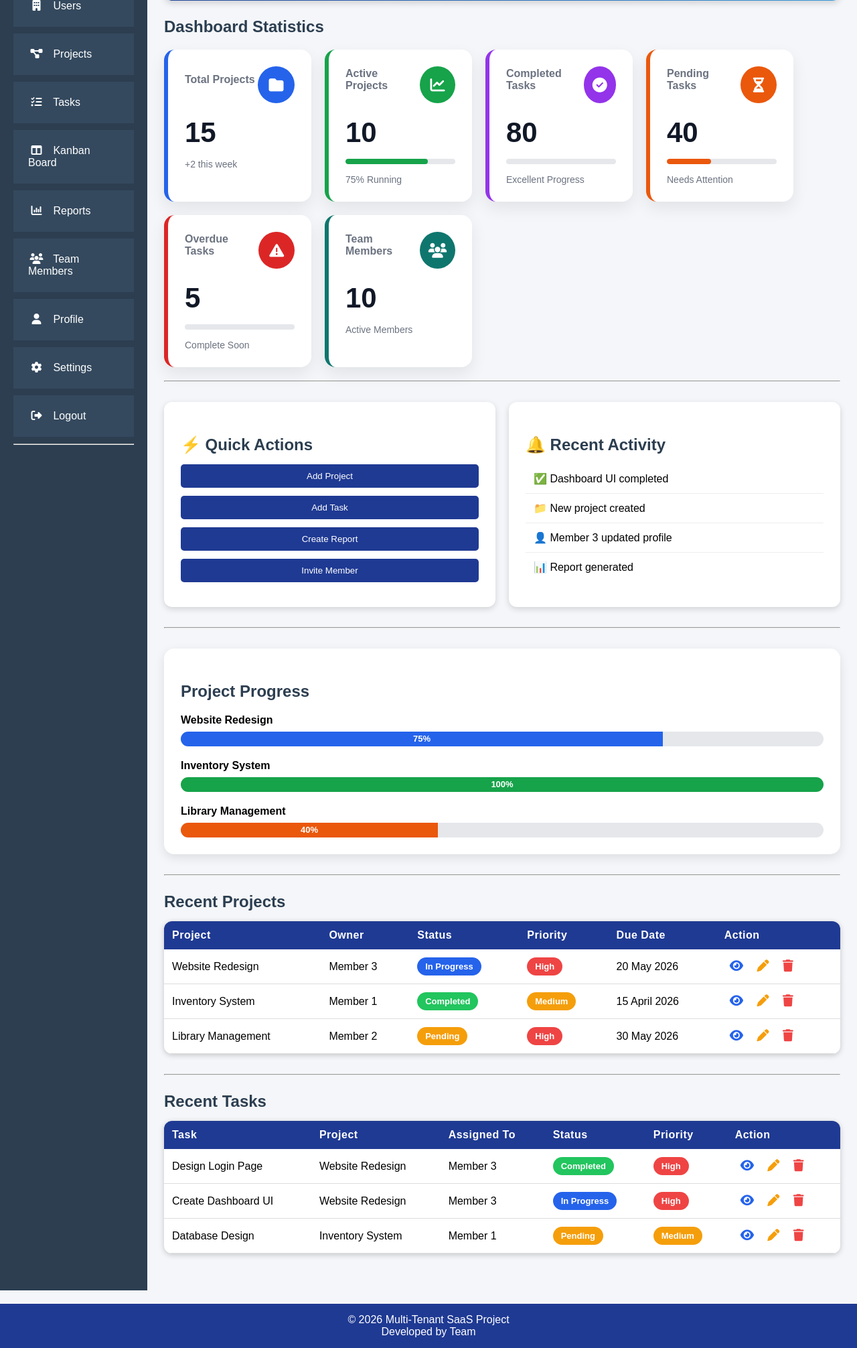
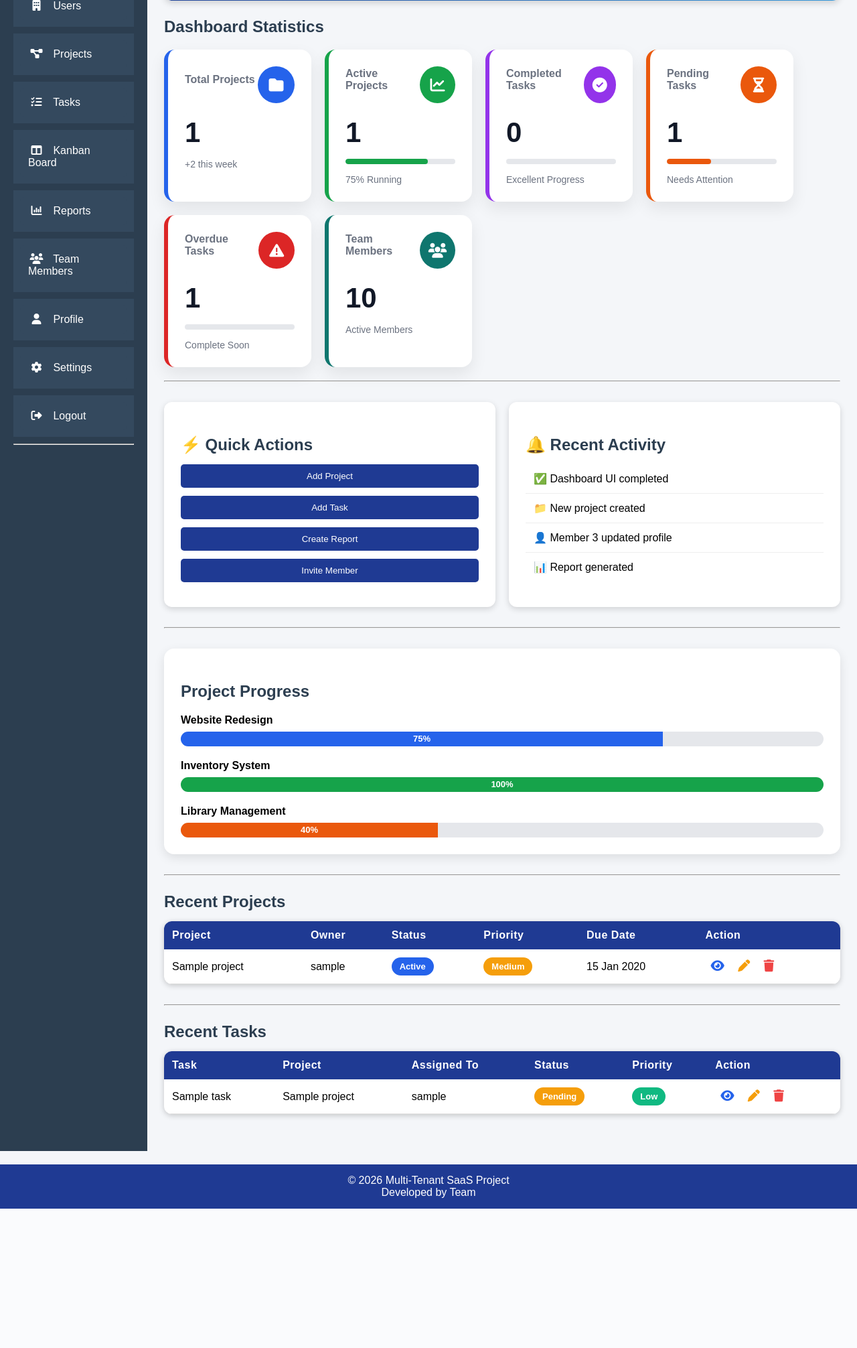
Before and after one commit to Chaitali2108-design/MultiTenantSaaS, a Django app: page /dashboard/ in a window 1280 px wide. Shown: the part 320-2332 px from the top of the page at 67% size. After the commit the page ends 2124 px from the top, so only its background shows below. Run offline with Django 5.2, Linux system fonts and the light colour scheme; a user stored in the database is signed in; data comes from the database, SQL or seed files in the repository; tables that the repository leaves empty hold one stand-in row (values such as "Sample post"); some libraries are stand-ins or nearby versions.

Commit message:
Make dashboard statistics and recent projects dynamic

```diff
--- a/dashboard/views.py
+++ b/dashboard/views.py
@@ -1,9 +1,41 @@
 from django.shortcuts import render
 from django.contrib.auth.decorators import login_required
 
+from projects.models import Project, Task
+from accounts.models import User, Role
+
 @login_required
 def dashboard(request):
-    return render(request, 'dashboard.html')
+
+    total_projects = Project.objects.count()
+
+    completed_tasks = Task.objects.filter(status="done").count()
+
+    pending_tasks = Task.objects.filter(status="todo").count()
+
+    active_projects = Project.objects.count()
+
+    overdue_tasks = 0
+
+    for task in Task.objects.all():
+        if task.is_overdue:
+            overdue_tasks += 1
+
+    recent_projects = Project.objects.order_by("-created_at")[:5]
+    recent_tasks = Task.objects.order_by("-created_at")[:5]
+
+    context = {
+        "total_projects": total_projects,
+        "active_projects": active_projects,
+        "completed_tasks": completed_tasks,
+        "pending_tasks": pending_tasks,
+        "overdue_tasks": overdue_tasks,
+
+        "recent_projects": recent_projects,
+        "recent_tasks": recent_tasks,
+    }
+
+    return render(request, "dashboard.html", context)
 
 def project_list(request):
     return render(request, 'projects/project_list.html')
@@ -20,10 +52,7 @@ def tasks(request):
 def reports(request):
     return render(request, "reports/reports.html")
 
-from django.contrib.auth.decorators import login_required
-from django.shortcuts import render
 
-from accounts.models import User, Role
 
 
 @login_required
--- a/templates/dashboard.html
+++ b/templates/dashboard.html
@@ -42,7 +42,7 @@ Dashboard
 
     </div>
 
-    <p>15</p>
+    <p>{{ total_projects }}</p>
 
     <span>+2 this week</span>
 
@@ -58,7 +58,7 @@ Dashboard
 
     </div>
 
-    <p>10</p>
+    <p>{{ active_projects }}</p>
 
 <div class="mini-progress">
 
@@ -80,7 +80,7 @@ Dashboard
 
     </div>
 
-    <p>80</p>
+    <p>{{ completed_tasks }}</p>
 
 <div class="mini-progress">
 
@@ -102,7 +102,7 @@ Dashboard
 
     </div>
 
-   <p>40</p>
+   <p>{{ pending_tasks }}</p>
 
 <div class="mini-progress">
 
@@ -124,7 +124,7 @@ Dashboard
 
     </div>
 
-    <p>5</p>
+    <p>{{ overdue_tasks }}</p>
 
 <div class="mini-progress">
 
@@ -256,47 +256,17 @@ Dashboard
 
     <tbody>
 
+{% for project in recent_projects %}
+
 <tr>
 
-            <td>Website Redesign</td>
+    <td>{{ project.name }}</td>
 
-            <td>Member 3</td>
+    <td>{{ project.created_by.username }}</td>
 
     <td>
         <span class="status in-progress">
-                    In Progress
-                </span>
-            </td>
-
-            <td>
-                <span class="priority high">
-                    High
-                </span>
-            </td>
-
-            <td>20 May 2026</td>
-
-            <td class="actions">
-
-                <i class="fa-solid fa-eye"></i>
-
-                <i class="fa-solid fa-pen"></i>
-
-                <i class="fa-solid fa-trash"></i>
-
-            </td>
-
-        </tr>
-
-        <tr>
-
-            <td>Inventory System</td>
-
-            <td>Member 1</td>
-
-            <td>
-                <span class="status completed">
-                    Completed
+            Active
         </span>
     </td>
 
@@ -306,54 +276,25 @@ Dashboard
         </span>
     </td>
 
-            <td>15 April 2026</td>
+    <td>{{ project.created_at|date:"d M Y" }}</td>
 
     <td class="actions">
-
         <i class="fa-solid fa-eye"></i>
-
         <i class="fa-solid fa-pen"></i>
-
         <i class="fa-solid fa-trash"></i>
-
     </td>
 
 </tr>
 
+{% empty %}
+
 <tr>
-
-            <td>Library Management</td>
-
-            <td>Member 2</td>
-
-            <td>
-                <span class="status pending">
-                    Pending
-                </span>
-            </td>
-
-            <td>
-                <span class="priority high">
-                    High
-                </span>
-            </td>
-
-            <td>30 May 2026</td>
-
-            <td class="actions">
-
-                <i class="fa-solid fa-eye"></i>
-
-                <i class="fa-solid fa-pen"></i>
-
-                <i class="fa-solid fa-trash"></i>
-
-            </td>
-
+    <td colspan="6">No projects found.</td>
 </tr>
 
+{% endfor %}
+
 </tbody>
-
 </table>
 
     <hr>
@@ -379,125 +320,59 @@ Dashboard
 
   <tbody>
 
+{% for task in recent_tasks %}
+
 <tr>
 
-            <td>Design Login Page</td>
+    <td>{{ task.title }}</td>
 
-            <td>Website Redesign</td>
+    <td>{{ task.project.name }}</td>
 
-            <td>Member 3</td>
+    <td>{{ task.assigned_to.username }}</td>
 
     <td>
 
-                <span class="status completed">
+        {% if task.status == "done" %}
+            <span class="status completed">Completed</span>
 
-                    Completed
+        {% elif task.status == "progress" %}
+            <span class="status in-progress">In Progress</span>
 
-                </span>
+        {% else %}
+            <span class="status pending">Pending</span>
+        {% endif %}
 
     </td>
 
     <td>
 
-                <span class="priority high">
+        {% if task.priority == "high" %}
+            <span class="priority high">High</span>
 
-                    High
+        {% elif task.priority == "medium" %}
+            <span class="priority medium">Medium</span>
 
-                </span>
+        {% else %}
+            <span class="priority low">Low</span>
+        {% endif %}
 
     </td>
 
     <td class="actions">
-
         <i class="fa-solid fa-eye"></i>
-
         <i class="fa-solid fa-pen"></i>
-
         <i class="fa-solid fa-trash"></i>
-
     </td>
 
 </tr>
 
+{% empty %}
+
 <tr>
-
-            <td>Create Dashboard UI</td>
-
-            <td>Website Redesign</td>
-
-            <td>Member 3</td>
-
-            <td>
-
-                <span class="status in-progress">
-
-                    In Progress
-
-                </span>
-
-            </td>
-
-            <td>
-
-                <span class="priority high">
-
-                    High
-
-                </span>
-
-            </td>
-
-            <td class="actions">
-
-                <i class="fa-solid fa-eye"></i>
-
-                <i class="fa-solid fa-pen"></i>
-
-                <i class="fa-solid fa-trash"></i>
-
-            </td>
-
+    <td colspan="6">No tasks found.</td>
 </tr>
 
-        <tr>
-
-            <td>Database Design</td>
-
-            <td>Inventory System</td>
-
-            <td>Member 1</td>
-
-            <td>
-
-                <span class="status pending">
-
-                    Pending
-
-                </span>
-
-            </td>
-
-            <td>
-
-                <span class="priority medium">
-
-                    Medium
-
-                </span>
-
-            </td>
-
-            <td class="actions">
-
-                <i class="fa-solid fa-eye"></i>
-
-                <i class="fa-solid fa-pen"></i>
-
-                <i class="fa-solid fa-trash"></i>
-
-            </td>
-
-        </tr>
+{% endfor %}
 
 </tbody>
 
```
Lines whose indentation alone changed are shown as unchanged.
